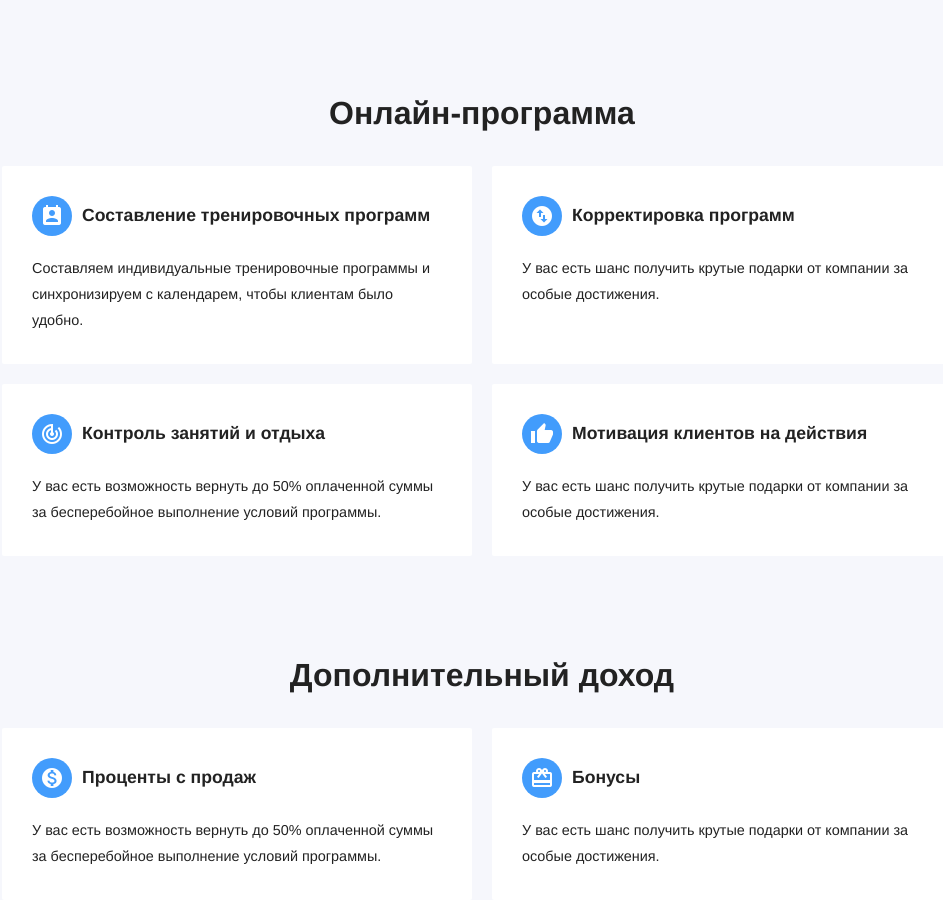
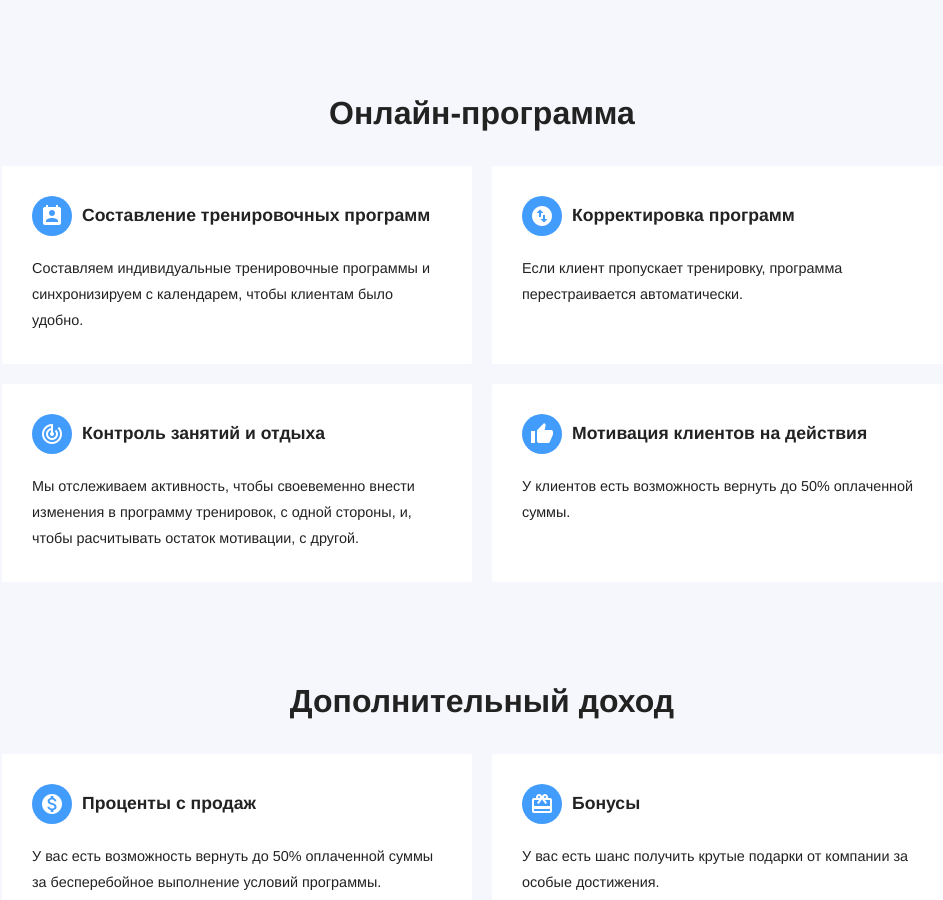
Before and after one commit to RakhimyanTim/adroholic.github.io, a Jekyll site: the page built from pages/features.html, in a window 1280 px wide and 900 px high, scrolled down 1549 px. Shown: the whole window, without its empty margins (158-1101 px from the left). Built offline with Jekyll 4.4.1, drawn with Linux system fonts in a browser that asks for light colours; some web fonts are replaced.

Commit message:
Update features.html

```diff
--- a/pages/features.html
+++ b/pages/features.html
@@ -46,11 +46,11 @@ permalink: /features/
 	<ul class="cards">
 		{% include components/features/data-block.html icon="perm_contact_calendar" title="Составление тренировочных программ" content="Составляем индивидуальные тренировочные программы и синхронизируем с календарем, чтобы клиентам было удобно." %}
 
-		{% include components/features/data-block.html icon="swap_vertical_circle" title="Корректировка программ" content="У вас есть шанс получить крутые подарки от компании за особые достижения." %}
+		{% include components/features/data-block.html icon="swap_vertical_circle" title="Корректировка программ" content="Если клиент пропускает тренировку, программа перестраивается автоматически." %}
 
-		{% include components/features/data-block.html icon="track_changes" title="Контроль занятий и отдыха" content="У вас есть возможность вернуть до 50% оплаченной суммы за бесперебойное выполнение условий программы." %}
+		{% include components/features/data-block.html icon="track_changes" title="Контроль занятий и отдыха" content="Мы отслеживаем активность, чтобы своевеменно внести изменения в программу тренировок, с одной стороны, и, чтобы расчитывать остаток мотивации, с другой." %}
 
-		{% include components/features/data-block.html icon="thumb_up" title="Мотивация клиентов на действия" content="У вас есть шанс получить крутые подарки от компании за особые достижения." %}
+		{% include components/features/data-block.html icon="thumb_up" title="Мотивация клиентов на действия" content="У клиентов есть возможность вернуть до 50% оплаченной суммы." %}
 	</ul>
 
 	<h2>Дополнительный доход</h2>
```
